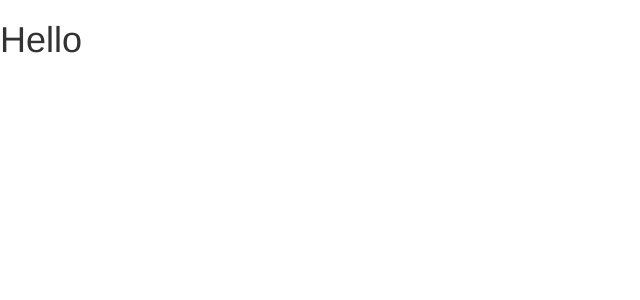
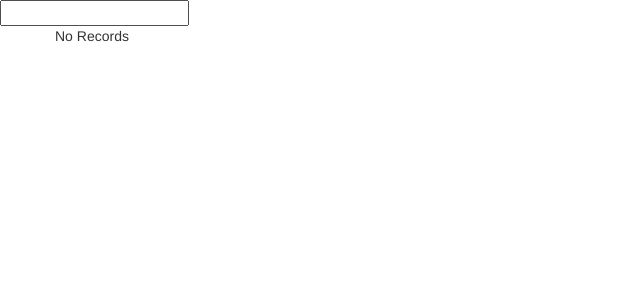
Before and after one commit to aparnapatil01/GithubManager, an Angular app: page / in a window 1280 px wide. Shown: the top 300 px of the page, without its empty margins (0-640 px from the left). Built offline with nearby package versions, Linux system fonts and the light colour scheme.

Commit message:
Added debounceTime functionality, modified service

```diff
--- a/src/app/app.component.html
+++ b/src/app/app.component.html
@@ -1 +1,19 @@
-<h1>Hello</h1>
+<main>
+    <gh-filter-textbox (changed)="filterChanged($event)"></gh-filter-textbox>
+
+    <div class="container">
+        <div class="row card-container">
+            <div class="col-sm-6 col-md-4 col-lg-3" *ngFor="let user of gitHubUsers">
+                <div class="card">
+                    <div class="card-body">
+                        <img src="" alt="">
+                        <p>{{user.name}}</p>
+                    </div>
+                </div>
+            </div>
+            <div *ngIf="!gitHubUsers.length">
+                No Records
+            </div>
+        </div>
+    </div>
+</main>
--- a/src/app/app.component.ts
+++ b/src/app/app.component.ts
@@ -1,21 +1,29 @@
 import { Component, OnInit } from '@angular/core';
 import { DataService } from '../app/core/services/data.service';
 
+import { forkJoin } from 'rxjs';
 @Component({
   selector: 'app-root',
   templateUrl: './app.component.html',
   styleUrls: ['./app.component.css']
 })
 export class AppComponent implements OnInit {
-  constructor(private dataService: DataService) {
+  users: any[] = [];
+  gitHubUsers: any[] = [];
 
-  }
+  constructor(private dataService: DataService) {}
 
-  filterChanged(data: string) {
-    this.dataService.searchUsers(data).subscribe(res => {
-      console.log(res);
-    }, (error) => {
-      console.log('Error occured ', error);
+  filterChanged(input: string) {
+    this.users = [];
+    this.dataService.searchUsers(input).subscribe(res => {
+      res.items.forEach((user) => {
+        forkJoin(this.dataService.getUser(user.url))
+        .subscribe(res => {
+          this.users.push(...res);
+        }).add(() => {
+          this.gitHubUsers.push(...this.users);
+        })
+      })
     });
   }
 
--- a/src/app/core/services/data.service.ts
+++ b/src/app/core/services/data.service.ts
@@ -7,12 +7,22 @@ import { catchError } from 'rxjs/operators';
 @Injectable()
 export class DataService {
   searchUrl = "https://api.github.com/search/users?q=";
+  // testUrl = "http://dummy.restapiexample.com/api/v1/employees";
 
   constructor(private http: HttpClient) { }
 
-  searchUsers(text: string): Observable<HttpResponse<any>> {
+  searchUsers(text: string): Observable<HttpResponse<any[]>> {
     return this.http.get<any>(this.searchUrl + text)
-      .pipe(catchError(this.handleError));
+        .pipe(
+            catchError(this.handleError)
+        )
+  }
+
+  getUser(url: string) : Observable<HttpResponse<any[]>> {
+    return this.http.get<any>(url)
+    .pipe(
+      catchError(this.handleError)
+    )
   }
 
   private handleError(error: HttpErrorResponse) {
--- a/src/app/shared/filter-textbox/filter-textbox.component.html
+++ b/src/app/shared/filter-textbox/filter-textbox.component.html
@@ -1,3 +1,3 @@
-<p>
-  filter-textbox works!
-</p>
+<form>
+  <input type="text" id="filter" name="filter">
+</form>
--- a/src/app/shared/filter-textbox/filter-textbox.component.ts
+++ b/src/app/shared/filter-textbox/filter-textbox.component.ts
@@ -1,4 +1,7 @@
-import { Component, OnInit } from '@angular/core';
+import { Component, Output, EventEmitter, OnInit } from '@angular/core';
+
+import { fromEvent } from 'rxjs';
+import { debounceTime, map } from 'rxjs/operators';
 
 @Component({
   selector: 'gh-filter-textbox',
@@ -6,10 +9,15 @@ import { Component, OnInit } from '@angular/core';
   styleUrls: ['./filter-textbox.component.css']
 })
 export class FilterTextboxComponent implements OnInit {
-
-  constructor() { }
+  @Output()
+  changed: EventEmitter<string> = new EventEmitter<string>();
 
   ngOnInit() {
+    fromEvent(document.getElementById('filter'), 'keyup').pipe(
+      debounceTime(1000),
+      map((e: KeyboardEvent) => (e.target as HTMLInputElement).value)
+    ).subscribe(val => {
+      this.changed.emit(val);
+    });
   }
-
 }
```
Also changed, not shown: src/app/shared/shared.module.ts (+6 -2 lines).
